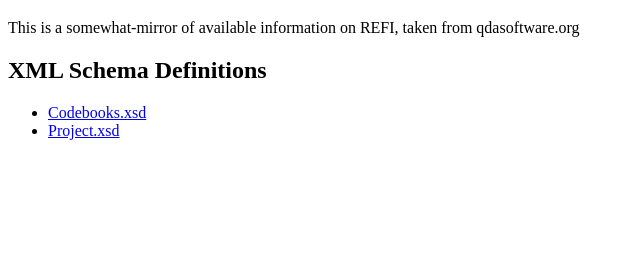
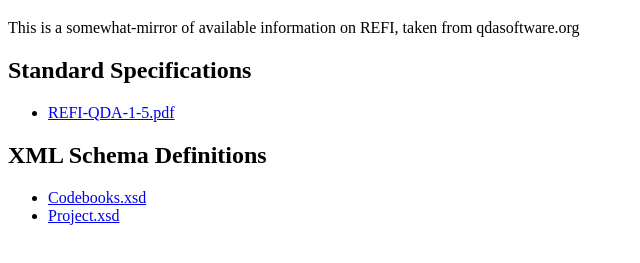
Before and after one commit to openqda/refi-tools, a plain HTML site: page docs/index.html in a window 1280 px wide. Shown: the part 61-324 px from the top of the page, without its empty margins (0-640 px from the left). Drawn offline with Linux system fonts and the light colour scheme.

Commit message:
docs: add standard specifications

```diff
--- a/docs/index.html
+++ b/docs/index.html
@@ -7,6 +7,15 @@
 <body>
 <h1>REFI Tools</h1>
 <p>This is a somewhat-mirror of available information on REFI, taken from qdasoftware.org</p>
+
+<h2>Standard Specifications</h2>
+
+<ul>
+    <li>
+        <a href="./standard/REFI-QDA-1-5.pdf" target="_blank" rel="noreferrer noopener">REFI-QDA-1-5.pdf</a>
+    </li>
+</ul>
+
 
 <h2>XML Schema Definitions</h2>
 <ul>
```
Also changed, not shown: README.md, 1 other file.
